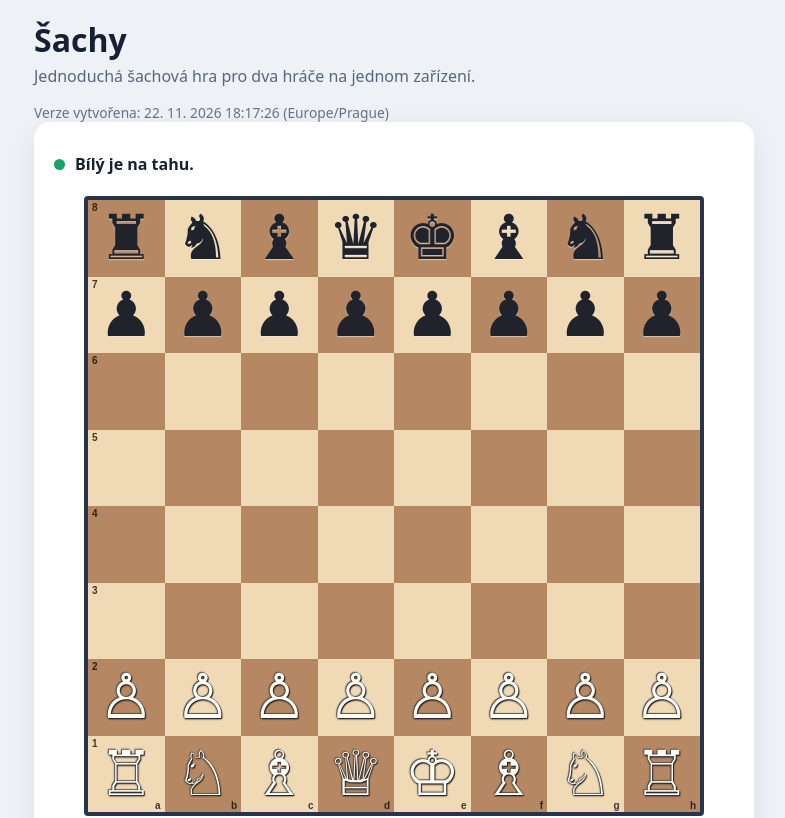
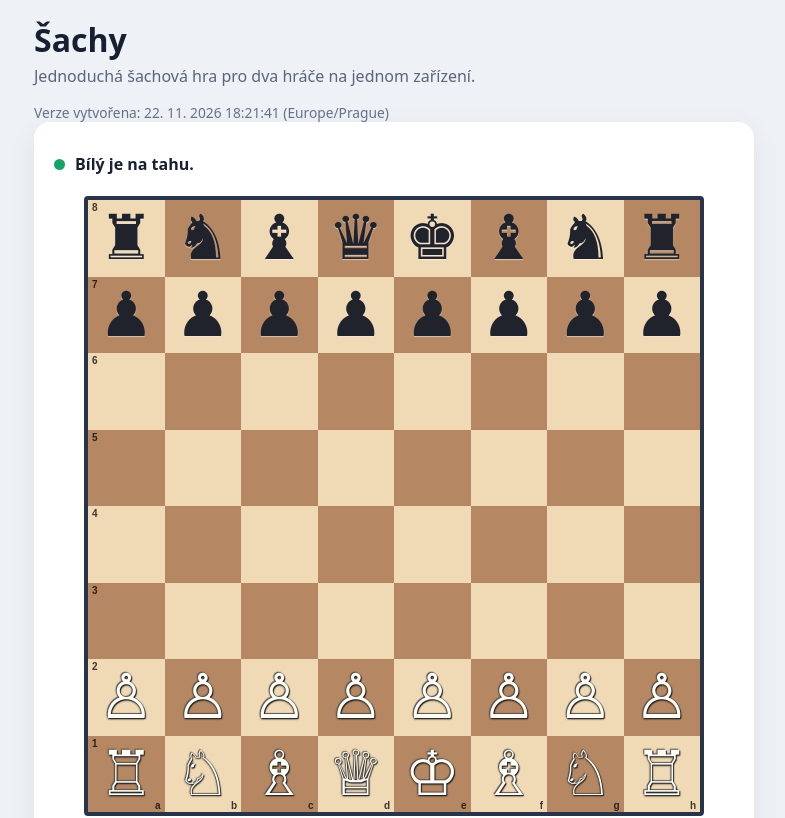
Before and after one commit to tomaspacha-ctrl/test, a plain HTML site: page index.html in a window 1280 px wide. Shown: the top 818 px of the page, without its empty margins (246-1031 px from the left). Drawn offline with nearby package versions, Linux system fonts and the light colour scheme.

Commit message:
Correct chessboard square colors

```diff
--- a/index.html
+++ b/index.html
@@ -15,7 +15,7 @@
 .below{display:grid;grid-template-columns:1fr 1fr;gap:14px;margin-top:16px}.info{background:#f5f7fa;border-radius:11px;padding:12px;min-width:0}.info h2{font-size:.95rem;margin:0 0 8px}.moves{min-height:42px;max-height:150px;overflow:auto;font-size:.92rem;line-height:1.8}.move-no{color:#778195;padding-right:5px}.hint{color:#657187;font-size:.86rem;margin:12px 0 0}.promotion{display:none;gap:8px;align-items:center;flex-wrap:wrap;margin-top:12px}.promotion.show{display:flex}.promotion button{font-size:1.8rem;width:48px;height:48px;border:1px solid #cbd3df;background:white;border-radius:8px;touch-action:manipulation}
 @media(max-width:520px){body{padding:12px 7px 26px}.below{grid-template-columns:1fr}.board{border-width:3px}}
 </style></head>
-<body><main><h1>Šachy</h1><p class="sub">Jednoduchá šachová hra pro dva hráče na jednom zařízení.</p><p class="hint">Verze vytvořena: <time datetime="2026-11-22T17:17:26Z">22. 11. 2026 18:17:26 (Europe/Prague)</time></p>
+<body><main><h1>Šachy</h1><p class="sub">Jednoduchá šachová hra pro dva hráče na jednom zařízení.</p><p class="hint">Verze vytvořena: <time datetime="2026-11-22T17:21:41Z">22. 11. 2026 18:21:41 (Europe/Prague)</time></p>
 <section class="panel"><div class="status" aria-live="polite"><span class="dot" id="dot"></span><span id="status">Načítám šachovnici…</span></div>
 <div class="board" id="board" role="group" aria-label="Šachovnice"></div><div class="promotion" id="promotion"><strong>Proměnit pěšce na:</strong></div>
 <div class="controls"><button class="action" id="reset">Nová hra / Reset</button><button class="action secondary" id="undo">Zpět tah</button><button class="action secondary" id="flip">Otočit šachovnici</button></div>
@@ -31,7 +31,7 @@ function render(){
  boardEl.innerHTML="";const files=flipped?"hgfedcba":"abcdefgh",ranks=flipped?"12345678":"87654321";
  for(let ri=0;ri<8;ri++)for(let fi=0;fi<8;fi++){
   const square=files[fi]+ranks[ri],piece=game.get(square),fileIndex="abcdefgh".indexOf(square[0]),rankIndex=Number(square[1]);
-  const cell=document.createElement("button");cell.type="button";cell.className="square "+((fileIndex+rankIndex)%2===0?"dark":"light");cell.dataset.square=square;cell.setAttribute("aria-label",square+(piece?", "+(piece.color==="w"?"bílá ":"černá ")+piece.type:""));
+  const cell=document.createElement("button");cell.type="button";cell.className="square "+((fileIndex+rankIndex)%2===0?"light":"dark");cell.dataset.square=square;cell.setAttribute("aria-label",square+(piece?", "+(piece.color==="w"?"bílá ":"černá ")+piece.type:""));
   if(selected===square)cell.classList.add("selected");if(lastMove&&(lastMove.from===square||lastMove.to===square))cell.classList.add("last");if(legalTargets.includes(square)){cell.classList.add("legal");if(piece)cell.classList.add("capture");}
   if(piece){const span=document.createElement("span");span.className="piece "+(piece.color==="w"?"white-piece":"black-piece");span.textContent=glyphs[piece.color+piece.type];cell.appendChild(span);}
   if(fi===0){const c=document.createElement("span");c.className="coords rank";c.textContent=square[1];cell.appendChild(c);}if(ri===7){const c=document.createElement("span");c.className="coords file";c.textContent=square[0];cell.appendChild(c);}boardEl.appendChild(cell);
```
